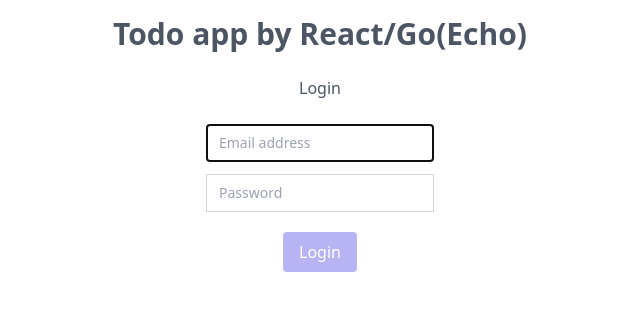
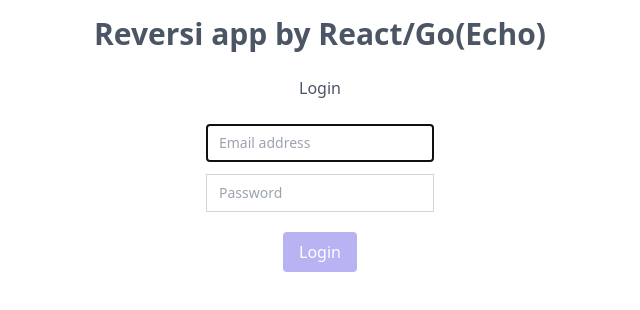
Before and after one commit to tigaweb/reversi-app, a React (Vite) app in the folder frontend/: page /auth in a window 1280 px wide. Shown: the top 310 px of the page, without its empty margins (320-960 px from the left). Built offline with nearby package versions, Linux system fonts and the light colour scheme; no server answers.

Commit message:
fix: タイトル名の微修正

```diff
--- a/frontend/src/layouts/Auth.tsx
+++ b/frontend/src/layouts/Auth.tsx
@@ -4,13 +4,12 @@
   const [email, setEmail] = useState('')
   const [pw, setPw] = useState('')
   const [isLogin, setIsLogin] = useState(true)
-  // const {logIn}
   return (
     <>
       <div className="pt-4 flex justify-center items-center flex-col text-gray-600 max-w-full">
         <div className="flex items-center">
           <span className="text-center text-3xl font-extrabold">
-            Todo app by React/Go(Echo)
+            Reversi app by React/Go(Echo)
           </span>
         </div>
         <h2 className="my-6">{isLogin ? 'Login' : 'Create a new account'}</h2>
```
